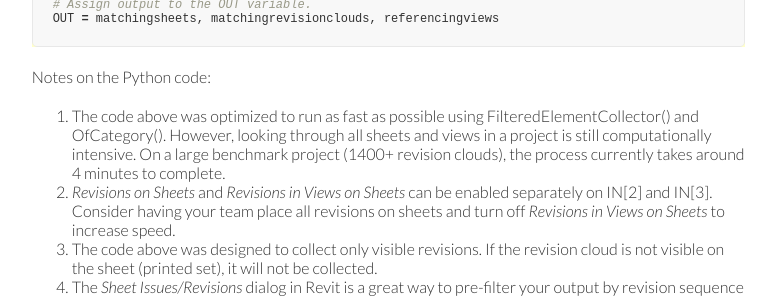
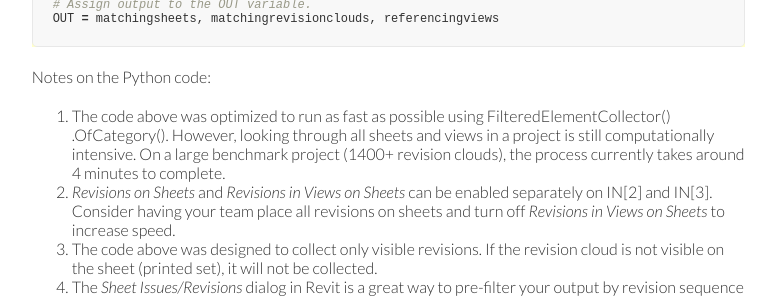
Before and after one commit to andrewkingme/andrewkingme.github.io, a Jekyll site: the page built from _work/Revit-Revision-Cloud-Data-to-Excel-via-Dynamo.md, in a window 1280 px wide and 900 px high, scrolled down 2776 px. Shown: the part 154-452 px from the top of the window, without its empty margins (425-1201 px from the left). Built offline with Jekyll 4.4.1, drawn with Linux system fonts in a browser that asks for light colours.

Commit message:
Update Revit-Revision-Cloud-Data-to-Excel-via-Dynamo.md

```diff
--- a/_work/Revit-Revision-Cloud-Data-to-Excel-via-Dynamo.md
+++ b/_work/Revit-Revision-Cloud-Data-to-Excel-via-Dynamo.md
@@ -138,7 +138,7 @@
 
 Notes on the Python code:
 
-1. The code above was optimized to run as fast as possible using FilteredElementCollector() and OfCategory(). However, looking through all sheets and views in a project is still computationally intensive. On a large benchmark project (1400+ revision clouds), the process currently takes around 4 minutes to complete.
+1. The code above was optimized to run as fast as possible using FilteredElementCollector() .OfCategory(). However, looking through all sheets and views in a project is still computationally intensive. On a large benchmark project (1400+ revision clouds), the process currently takes around 4 minutes to complete.
 2. *Revisions on Sheets* and *Revisions in Views on Sheets* can be enabled separately on IN[2] and IN[3]. Consider having your team place all revisions on sheets and turn off *Revisions in Views on Sheets* to increase speed.
 3. The code above was designed to collect only visible revisions. If the revision cloud is not visible on the sheet (printed set), it will not be collected.
 4. The *Sheet Issues/Revisions* dialog in Revit is a great way to pre-filter your output by revision sequence (delta). Sequences set to *Cloud and Tag* or *Tag* will export. Sequences set to *None* are not visible and will not export.
```
